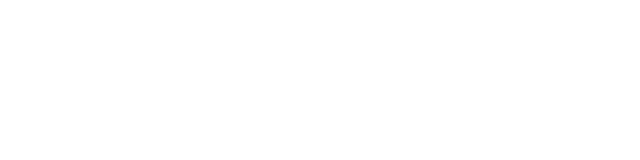
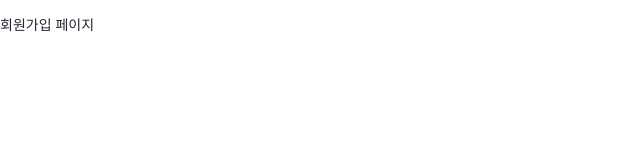
Before and after one commit to qdaszx/React_Magazine, a React (Create React App) app: page /signup in a window 1280 px wide. Shown: the top 160 px of the page, without its empty margins (0-640 px from the left). Built offline with nearby package versions, Linux system fonts and the light colour scheme.

Commit message:
:memo: Add page Login, SignUp

```diff
--- a/src/pages/Login.js
+++ b/src/pages/Login.js
@@ -0,0 +1,18 @@
+import React from "react";
+import Text from "../elements/Text";
+import Grid from "../elements/Grid";
+
+const Login = (props) => {
+  const { } = props;
+  return (
+    <Grid>
+      <Text>로그인 페이지</Text>
+    </Grid>
+  )
+}
+
+Login.defaultProps = {
+
+}
+
+export default Login;
--- a/src/pages/SignUp.js
+++ b/src/pages/SignUp.js
@@ -0,0 +1,18 @@
+import React from "react";
+import Text from "../elements/Text";
+import Grid from "../elements/Grid";
+
+const SignUp = (props) => {
+  const { } = props;
+  return (
+    <Grid>
+      <Text>회원가입 페이지</Text>
+    </Grid>
+  )
+}
+
+SignUp.defaultProps = {
+
+}
+
+export default SignUp;
--- a/src/shared/App.js
+++ b/src/shared/App.js
@@ -1,13 +1,17 @@
 import React from "react";
 
 import {BrowserRouter, Route} from "react-router-dom"
+import Login from "../pages/Login";
 import PostList from "../pages/PostList";
+import SignUp from "../pages/SignUp";
 
 function App() {
   return (
     <React.Fragment>
       <BrowserRouter>
         <Route path="/" exact component={PostList} />
+        <Route path="/login" exact component={Login} />
+        <Route path="/signup" exact component={SignUp} />
       </BrowserRouter>
     </React.Fragment>
   );
```
Also changed, not shown: src/components/Post.js (+1 -1 lines).
